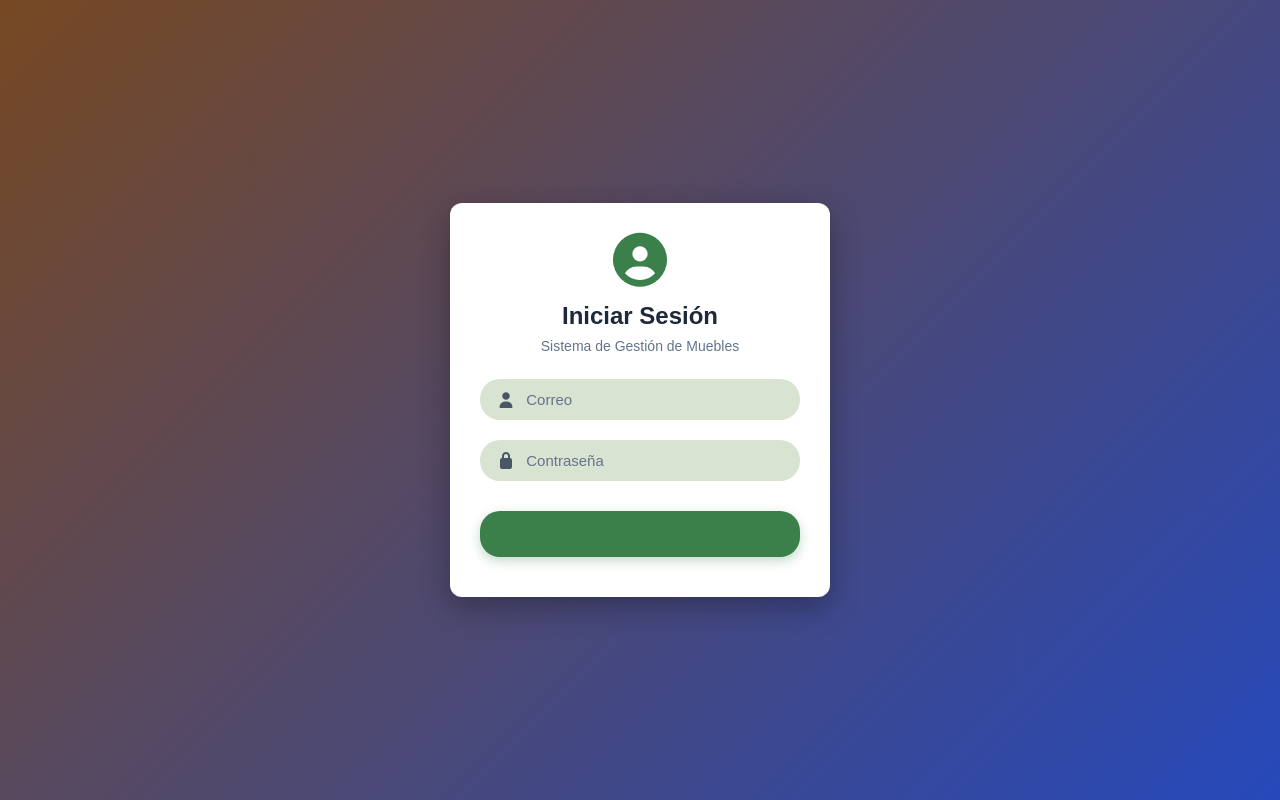
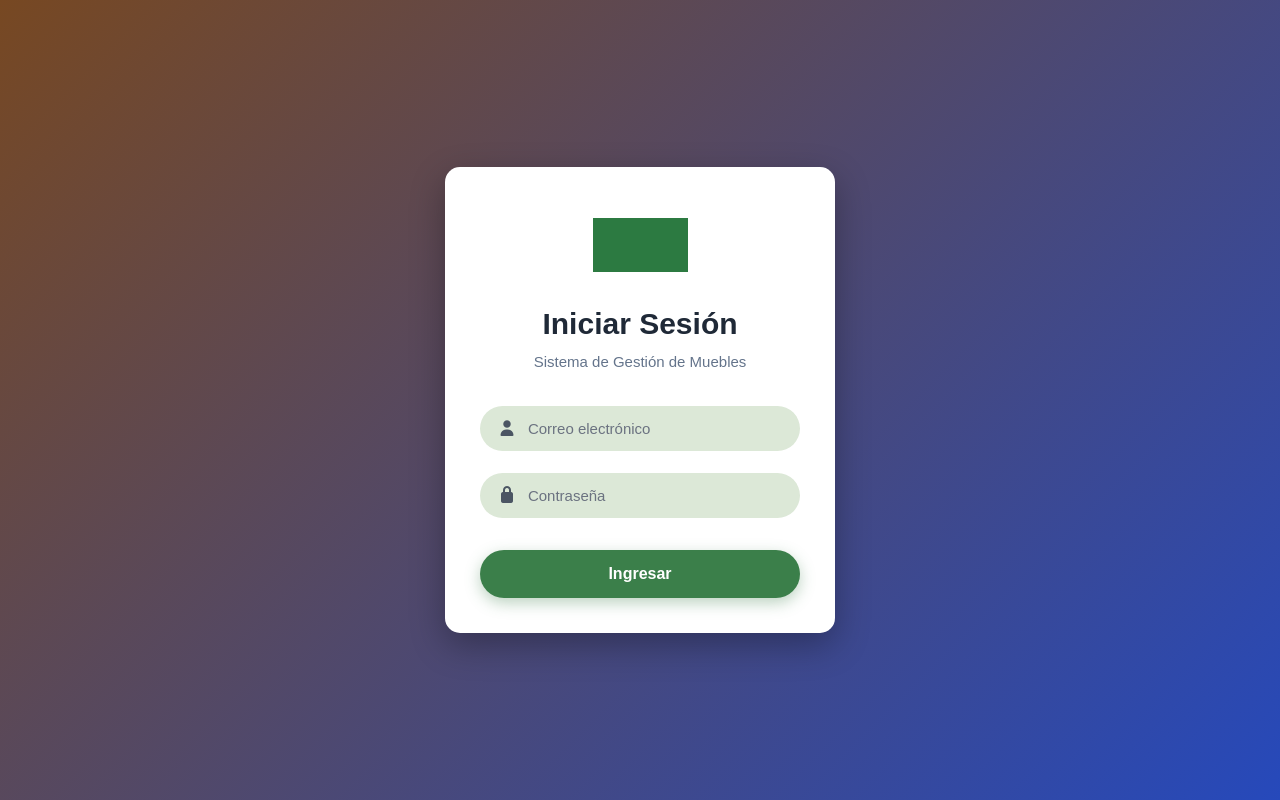
Before and after one commit to wilmerpvl/TESIS, a React (Vite) app in the folder frontend-react/: page /login in a window 1280 px wide. Built offline with nearby package versions, Linux system fonts and the light colour scheme.

Commit message:
Mejora de Login
Se mejoro Login

```diff
--- a/frontend-react/src/css/login.css
+++ b/frontend-react/src/css/login.css
@@ -1,104 +1,183 @@
-.overlay {
-    width: 100%;
-    height: 100vh;
-    display: flex;
-    justify-content: center;
-    align-items: center;
-    background: linear-gradient(135deg, #774822, #2649bb);
+*{
+    margin:0;
+    padding:0;
+    box-sizing:border-box;
 }
 
-.login-box {
-    width: 380px;
-    background: #ffffff;
-    border-radius: 12px;
-    overflow: hidden;
-    box-shadow: 0 10px 30px rgba(0, 0, 0, .3);
+.overlay{
+    width:100%;
+    height:100vh;
+    display:flex;
+    justify-content:center;
+    align-items:center;
+
+    background:linear-gradient(135deg,#774822 0%,#2649bb 100%);
 }
 
-.top-icon-box {
-    padding-top: 30px;
-    padding-bottom: 5px;
-    text-align: center;
+.login-box{
+    width:390px;
+    background:#ffffff;
+    border-radius:15px;
+    overflow:hidden;
+
+    box-shadow:0 12px 35px rgba(0,0,0,.30);
 }
 
-.top-icon-box i {
-    font-size: 54px;
-    color: #3b7f4a;
+.top-icon-box{
+    display:flex;
+    justify-content:center;
+    align-items:center;
+
+    padding-top:30px;
+    padding-bottom:15px;
 }
 
-.login-content {
-    padding: 0 30px 35px 30px;
-    text-align: center;
+.user-icon{
+
+    width:95px;
+    height:95px;
+    object-fit:contain;
+
+    /* Convierte el azul en verde */
+
+    filter: brightness(0)
+            saturate(100%)
+            invert(40%)
+            sepia(22%)
+            saturate(1180%)
+            hue-rotate(84deg)
+            brightness(92%)
+            contrast(90%);
 }
 
-.login-content h2 {
-    margin-top: 10px;
-    margin-bottom: 8px;
-    font-size: 24px;
-    color: #1e293b;
-    font-weight: 700;
+.login-content{
+
+    padding:0 35px 35px;
+
+    text-align:center;
 }
 
-.login-content p.subtitle {
-    margin-top: 0;
-    margin-bottom: 25px;
-    font-size: 14px;
-    color: #64748b;
+.login-content h2{
+
+    font-size:30px;
+    font-weight:700;
+
+    color:#1f2937;
+
+    margin-bottom:10px;
 }
 
-.input-group {
-    display: flex;
-    align-items: center;
-    background: #d8e3d2;
-    border-radius: 20px;
-    margin-bottom: 20px;
-    padding: 12px 18px;
+.subtitle{
+
+    color:#64748b;
+
+    font-size:15px;
+
+    margin-bottom:32px;
+
+    line-height:1.5;
 }
 
-.input-group i {
-    margin-right: 12px;
-    color: #4a5568;
-    font-size: 16px;
-    width: 18px;
-    text-align: center;
+.input-group{
+
+    display:flex;
+    align-items:center;
+
+    background:#dce8d7;
+
+    border-radius:30px;
+
+    padding:14px 18px;
+
+    margin-bottom:22px;
+
+    transition:.25s;
 }
 
-.input-group input {
-    border: none;
-    outline: none;
-    background: none;
-    width: 100%;
-    font-size: 15px;
-    color: #1e293b;
+.input-group:focus-within{
+
+    background:#e8f4e4;
+
+    box-shadow:0 0 0 2px rgba(59,127,74,.25);
 }
 
-.input-group input::placeholder {
-    color: #64748b;
+.input-group i{
+
+    width:20px;
+
+    font-size:16px;
+
+    color:#4b5563;
+
+    margin-right:12px;
 }
 
-.login-btn {
-    width: 100%;
-    padding: 14px;
-    background-color: #3b7f4a;
-    color: #3b7f4a;
-    border: none;
-    border-radius: 20px;
-    font-size: 16px;
-    font-weight: bold;
-    cursor: pointer;
-    margin-top: 10px;
-    margin-bottom: 5px;
-    box-shadow: 0 4px 12px rgba(59, 127, 74, 0.3);
-    transition: background-color 0.2s ease;
+.input-group input{
+
+    width:100%;
+
+    border:none;
+
+    outline:none;
+
+    background:transparent;
+
+    font-size:15px;
+
+    color:#1f2937;
 }
 
-.login-btn:hover {
-    background-color: #2f5d44;
+.input-group input::placeholder{
+
+    color:#6b7280;
 }
 
-#error {
-    color: #ef4444;
-    font-size: 13px;
-    font-weight: 600;
-    margin-top: 12px;
+.login-btn{
+
+    width:100%;
+
+    padding:15px;
+
+    border:none;
+
+    border-radius:30px;
+
+    background:#3b7f4a;
+
+    color:#ffffff;
+
+    font-size:16px;
+
+    font-weight:600;
+
+    cursor:pointer;
+
+    margin-top:10px;
+
+    transition:.25s;
+
+    box-shadow:0 5px 15px rgba(59,127,74,.35);
 }
+
+.login-btn:hover{
+
+    background:#2f6540;
+
+    transform:translateY(-2px);
+}
+
+.login-btn:active{
+
+    transform:scale(.98);
+}
+
+#error{
+
+    margin-top:18px;
+
+    color:#ef4444;
+
+    font-size:14px;
+
+    font-weight:600;
+}
--- a/frontend-react/src/pages/login.jsx
+++ b/frontend-react/src/pages/login.jsx
@@ -2,6 +2,8 @@ import { useState } from "react";
 import { useNavigate } from "react-router-dom";
 import { useAuth } from "../context/AuthContext";
 import api from "../services/api";
+
+import usuario from "../assets/usuario.png";
 
 import "../css/login.css";
 
@@ -31,7 +33,8 @@ function Login() {
             navigate("/");
         } catch (err) {
             setError(
-                err.response?.data?.mensaje || "Error al conectar con el servidor"
+                err.response?.data?.mensaje ||
+                "Error al conectar con el servidor"
             );
         }
     };
@@ -39,40 +42,55 @@ function Login() {
     return (
         <div className="overlay">
             <div className="login-box">
-                {/* Ícono de inicio de sesión en lugar de la imagen de cocina */}
+
                 <div className="top-icon-box">
-                    <i className="fa fa-user-circle"></i>
+                    <img
+                        src={usuario}
+                        alt="Usuario"
+                        className="user-icon"
+                    />
                 </div>
 
                 <div className="login-content">
+
                     <h2>Iniciar Sesión</h2>
+
                     <p className="subtitle">
                         Sistema de Gestión de Muebles
                     </p>
 
                     <div className="input-group">
                         <i className="fa fa-user"></i>
+
                         <input
                             type="email"
-                            placeholder="Correo"
+                            placeholder="Correo electrónico"
                             value={email}
                             onChange={(e) => setEmail(e.target.value)}
-                            onKeyDown={(e) => e.key === "Enter" && login()}
+                            onKeyDown={(e) =>
+                                e.key === "Enter" && login()
+                            }
                         />
                     </div>
 
                     <div className="input-group">
                         <i className="fa fa-lock"></i>
+
                         <input
                             type="password"
                             placeholder="Contraseña"
                             value={password}
                             onChange={(e) => setPassword(e.target.value)}
-                            onKeyDown={(e) => e.key === "Enter" && login()}
+                            onKeyDown={(e) =>
+                                e.key === "Enter" && login()
+                            }
                         />
                     </div>
 
-                    <button className="login-btn" onClick={login}>
+                    <button
+                        className="login-btn"
+                        onClick={login}
+                    >
                         Ingresar
                     </button>
 
@@ -81,7 +99,9 @@ function Login() {
                             {error}
                         </p>
                     )}
+
                 </div>
+
             </div>
         </div>
     );
```
Also changed, not shown: frontend-react/src/assets/usuario.png (added).
